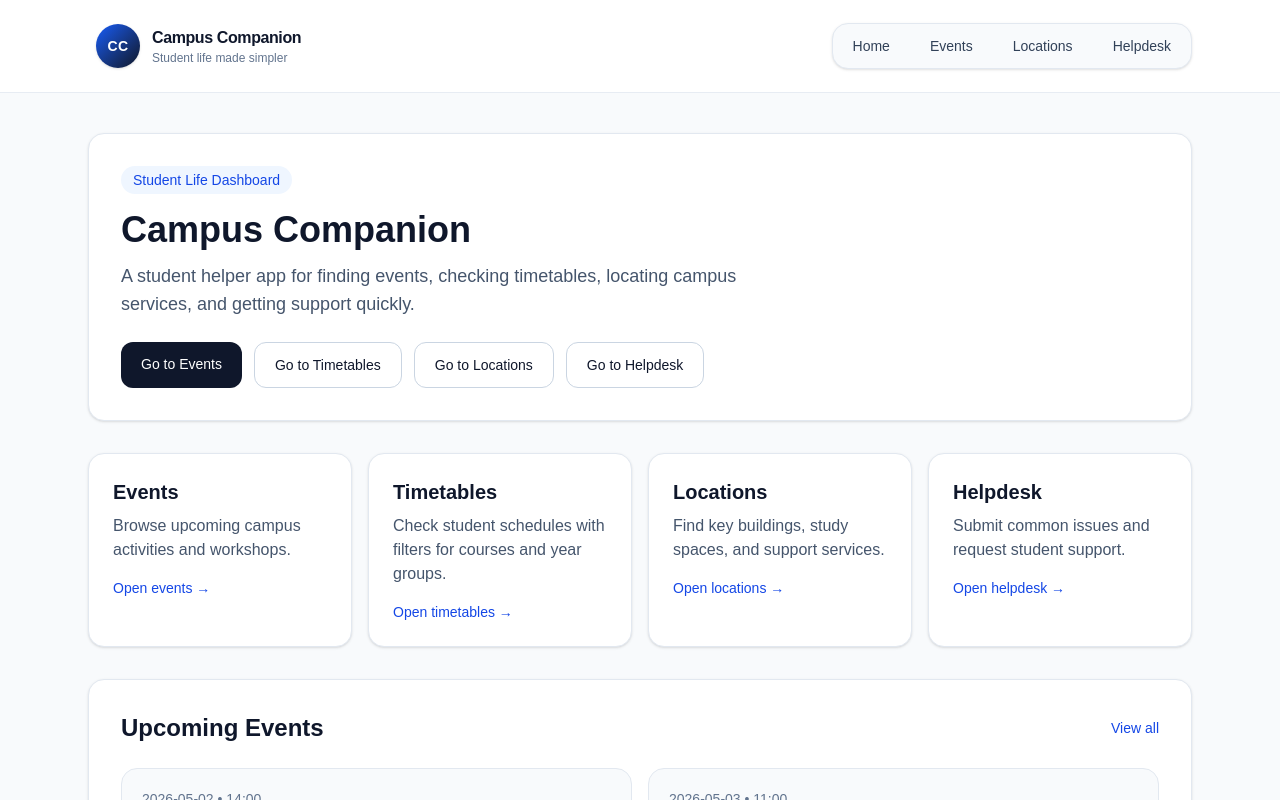
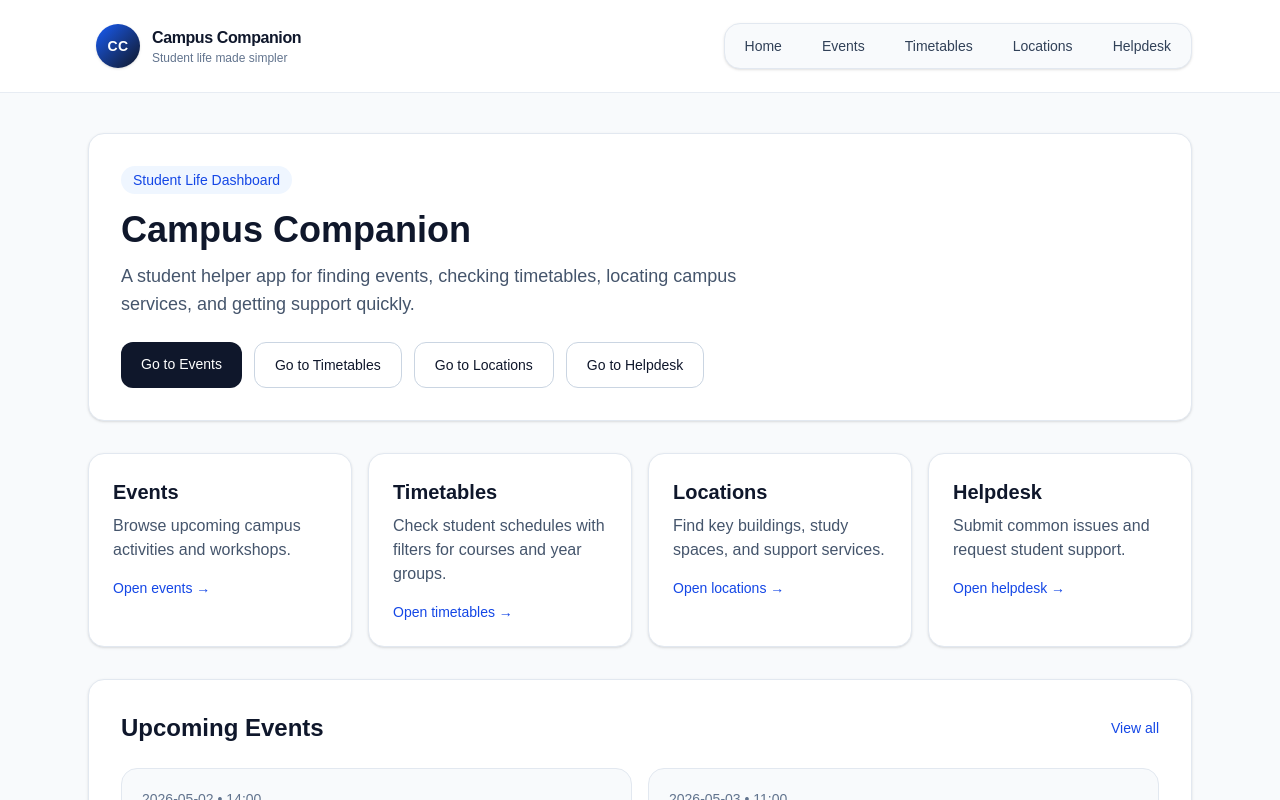
Before and after one commit to MiolesBlues/Campus_Companion, a Next.js app: page / in a window 1280 px wide. Shown: the top 800 px of the page. Built offline with nearby package versions, Linux system fonts and the light colour scheme.

Commit message:
Add timetables link to navbar

```diff
--- a/src/app/layout.tsx
+++ b/src/app/layout.tsx
@@ -10,6 +10,7 @@ export const metadata: Metadata = {
 const navLinks = [
   { href: "/", label: "Home" },
   { href: "/events", label: "Events" },
+  { href: "/timetables", label: "Timetables" },
   { href: "/locations", label: "Locations" },
   { href: "/helpdesk", label: "Helpdesk" },
 ];
@@ -50,7 +51,7 @@ export default function RootLayout({
               </div>
             </Link>
 
-            <div className="grid w-full grid-cols-2 gap-2 rounded-2xl border border-slate-200 bg-slate-50 p-2 shadow-sm sm:grid-cols-4 lg:w-auto lg:flex lg:items-center lg:gap-2 lg:p-1">
+            <div className="grid w-full grid-cols-2 gap-2 rounded-2xl border border-slate-200 bg-slate-50 p-2 shadow-sm sm:grid-cols-5 lg:w-auto lg:flex lg:items-center lg:gap-2 lg:p-1">
               {navLinks.map((link) => (
                 <Link
                   key={link.href}
```
